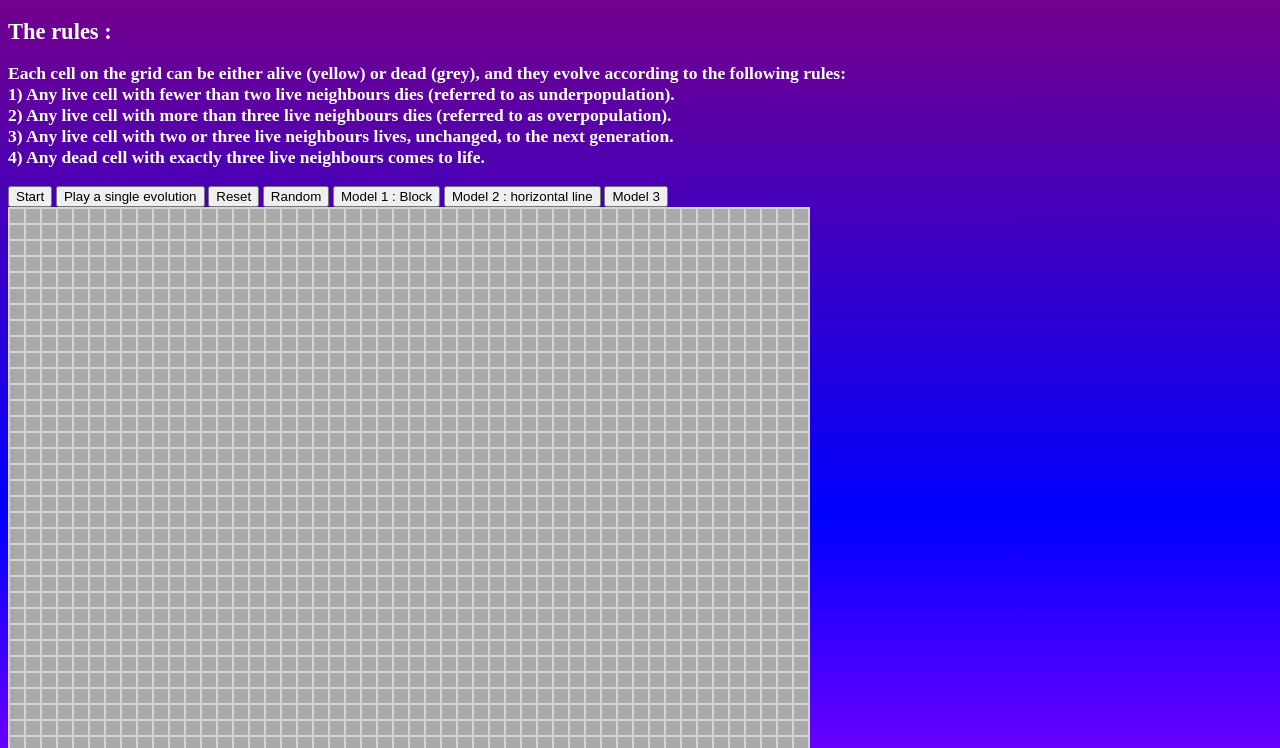
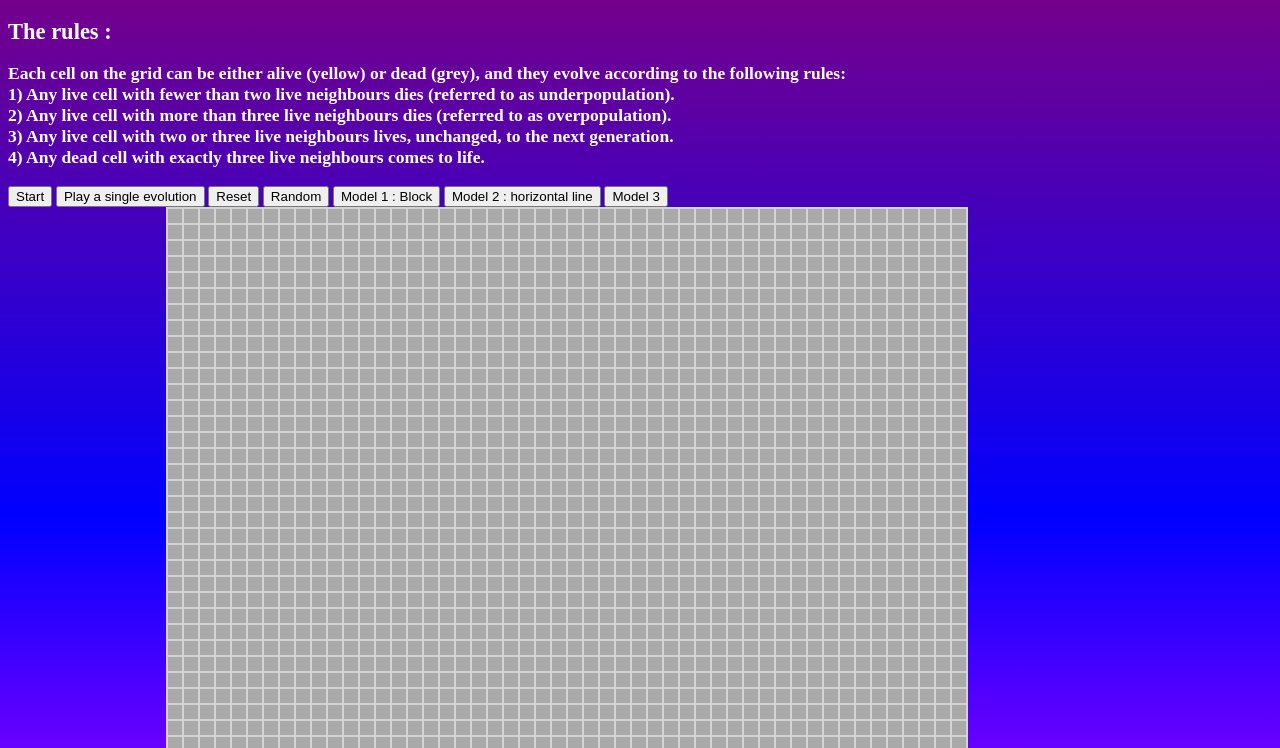
Before and after one commit to llelarge/conways-game-of-life, a plain HTML site: page index.html in a window 1280 px wide. Shown: the part 52-800 px from the top of the page. Drawn offline with Linux system fonts and the light colour scheme.

Commit message:
grid centered

```diff
--- a/conwaysgameoflife.css
+++ b/conwaysgameoflife.css
@@ -26,6 +26,9 @@ body {
 
 #grid {
     padding-bottom: 0px;
+    margin-left: auto;
+    margin-right: auto;
+    width: 75%;
 }
 table {
     background-color: lightgrey;
```
